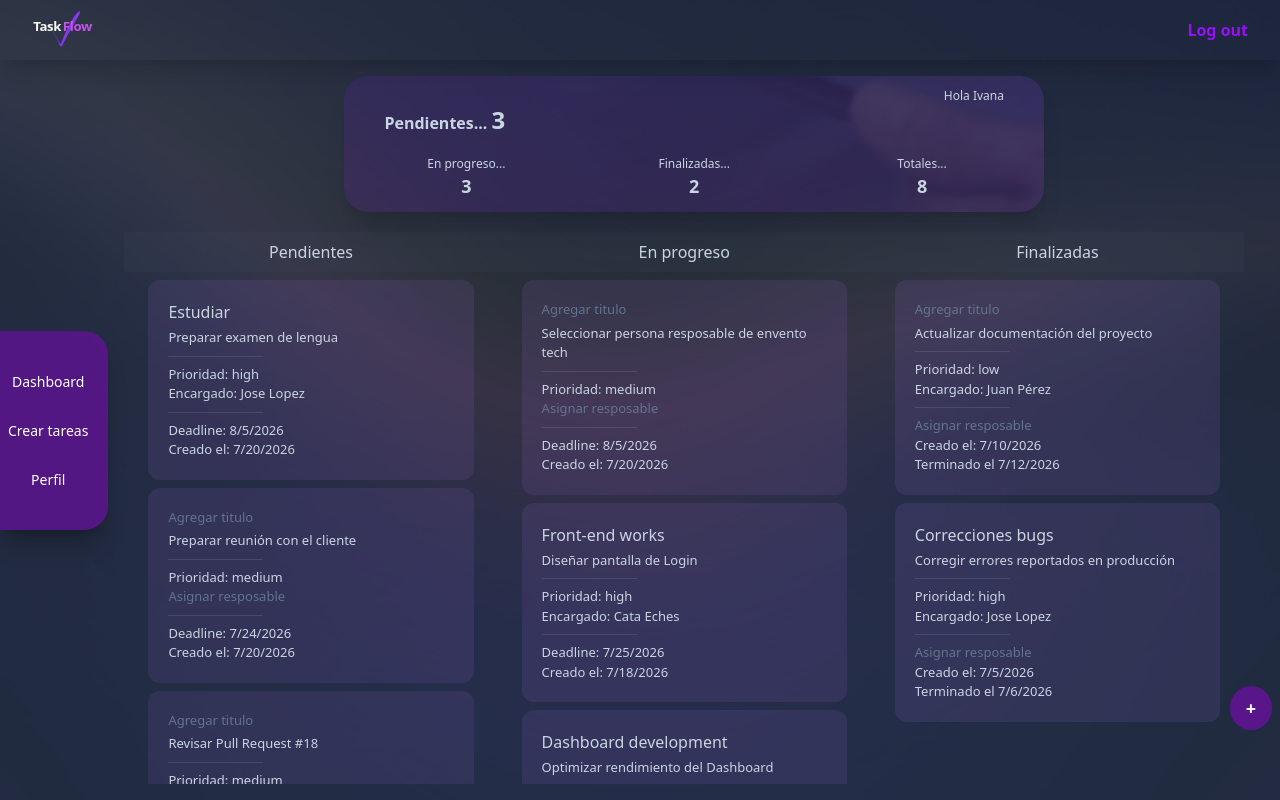
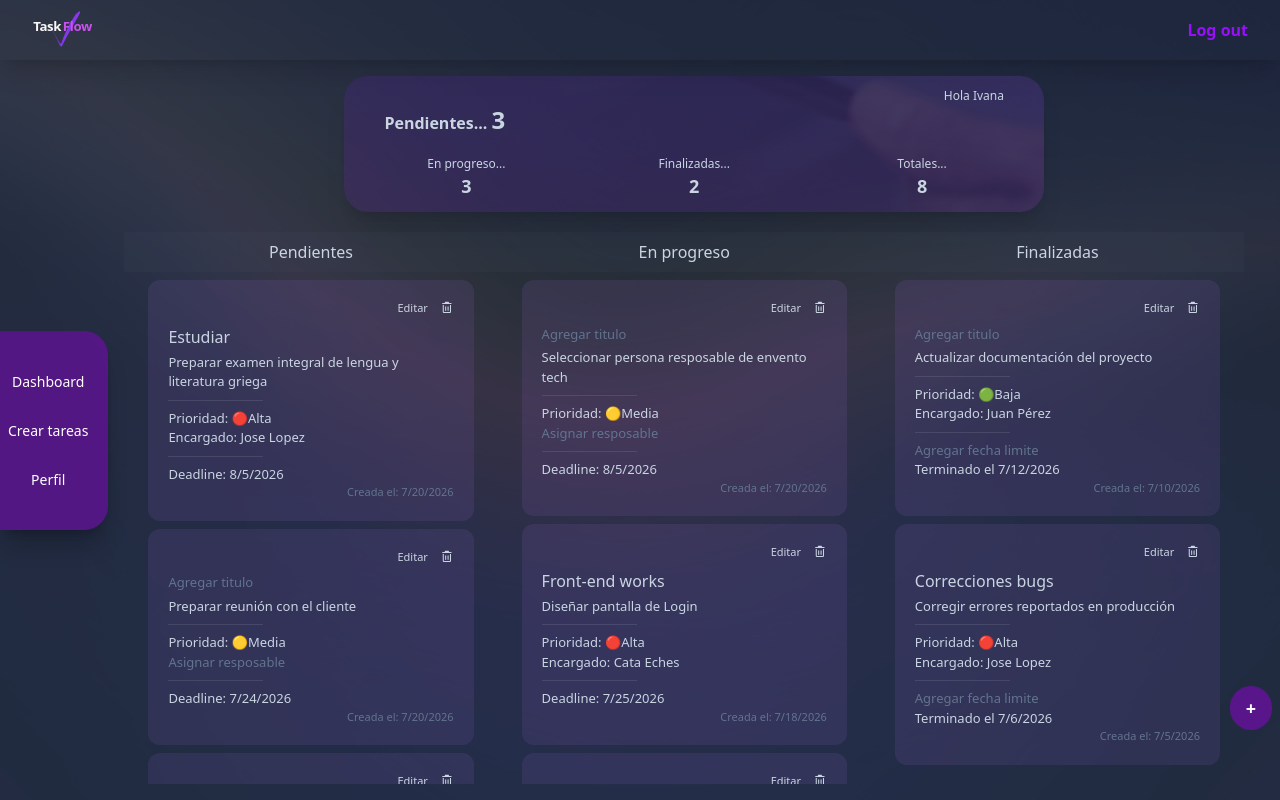
Before and after one commit to Charly66munoz/TaskFlow-Frontend, a React (Vite) app: page / in a window 1280 px wide. Built offline with nearby package versions, Linux system fonts and the light colour scheme.

Commit message:
Fix: Visually improve the task component

```diff
--- a/package.json
+++ b/package.json
@@ -10,6 +10,10 @@
     "preview": "vite preview"
   },
   "dependencies": {
+    "@fortawesome/fontawesome-svg-core": "^7.3.1",
+    "@fortawesome/free-regular-svg-icons": "^7.3.1",
+    "@fortawesome/free-solid-svg-icons": "^7.3.1",
+    "@fortawesome/react-fontawesome": "^3.5.0",
     "@headlessui/react": "^2.2.10",
     "@heroicons/react": "^2.2.0",
     "@tailwindcss/vite": "^4.3.2",
--- a/src/components/task/TaskCard.tsx
+++ b/src/components/task/TaskCard.tsx
@@ -1,4 +1,6 @@
 import type { Task } from "../../types/entity/Task";
+import { FontAwesomeIcon } from "@fortawesome/react-fontawesome";
+import { faTrashCan } from "@fortawesome/free-regular-svg-icons";
 
 interface TaskCardProp{
     task: Task
@@ -8,18 +10,46 @@ const TaskCard = ({ task }:TaskCardProp) =>{
     return (
       <>
         <div className="my-2 mx-3 px-5 py-2 md:py-5 rounded-xl text-start text-[13px] bg-purple-400/10">
-          {task.title ? (
-            <h1 className="font-medium text-[16px] mb-1">{task.title}</h1>
-          ) : (
-            <h1 className="mb-1 text-slate-500">Agregar titulo</h1>
-          )}
+          <div className="flex flex-row md:flex-col-reverse justify-between items-start">
+            {task.title ? (
+              <h1 className="font-medium text-[16px] mb-1 md:self-start">
+                {task.title}
+              </h1>
+            ) : (
+              <h1 className="mb-1 text-slate-500 md:self-start">
+                Agregar titulo
+              </h1>
+            )}
+            <div className="flex md:justify-end md:mb-2 md:self-end gap-3">
+              <button className=" text-[11px] hover:text-purple-600">
+                Editar
+              </button>
+              <button className="text-[11px] hover:text-red-900 hover:text-[15px]">
+                <FontAwesomeIcon icon={faTrashCan} />
+              </button>
+            </div>
+          </div>
 
           <p className=" ">{task.description}</p>
           <div className=" flex justify-start">
             <hr className="border-slate-100/10 my-2 w-1/2 md:w-1/3" />
           </div>
           {task.priority ? (
-            <p className="">Prioridad: {task.priority}</p>
+            <p className="">
+              Prioridad: {}
+              {(() => {
+                switch (task.priority) {
+                  case "low":
+                    return "🟢Baja";
+                  case "medium":
+                    return "🟡Media";
+                  case "high":
+                    return "🔴Alta";
+                  default:
+                    return;
+                }
+              })()}
+            </p>
           ) : (
             <p className=" text-slate-500">Asignar prioridad</p>
           )}
@@ -34,13 +64,15 @@ const TaskCard = ({ task }:TaskCardProp) =>{
           {task.deadline ? (
             <p className="">Deadline: {task.deadline.toLocaleDateString()}</p>
           ) : (
-            <p className=" text-slate-500">Asignar resposable </p>
+            <p className=" text-slate-500">Agregar fecha limite </p>
           )}
 
-          <p className="">Creado el: {task.createdAt.toLocaleDateString()}</p>
           {task.finishedAt && (
             <p>Terminado el {task.finishedAt.toLocaleDateString()}</p>
           )}
+          <p className="text-slate-500 text-[11px] text-end">
+            Creada el: {task.createdAt.toLocaleDateString()}
+          </p>
         </div>
       </>
     );
--- a/src/mocks/tasks.ts
+++ b/src/mocks/tasks.ts
@@ -8,7 +8,7 @@ export const tasks: Task[] = [
     {
         id: uuid(),
         title: "Estudiar",
-        description: "Preparar examen de lengua",
+        description: "Preparar examen integral de lengua y literatura griega",
         assigneeTo: users[1],
         priority: 'high',
         status: 'toDo',
```
Also changed, not shown: 2 other files (tests, documents, lock files or other folders).
